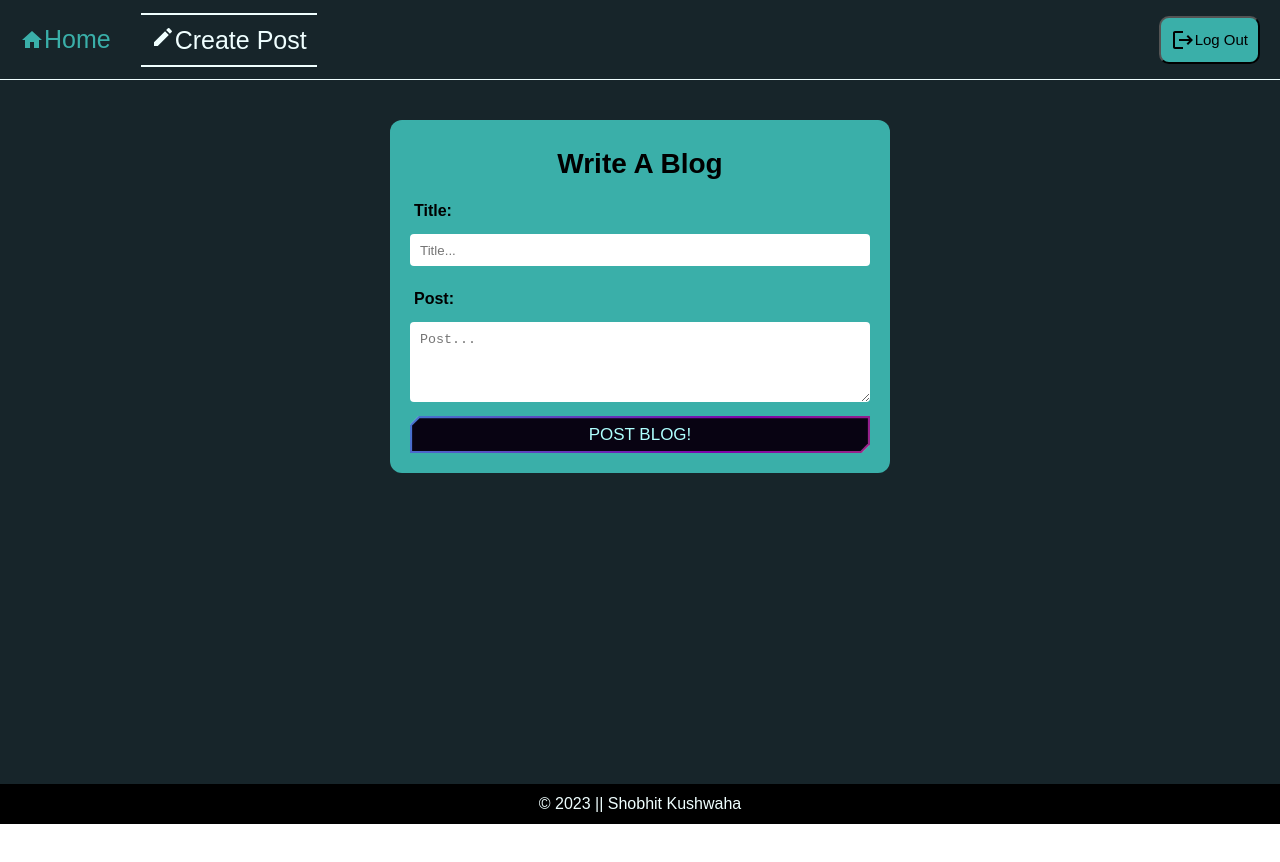
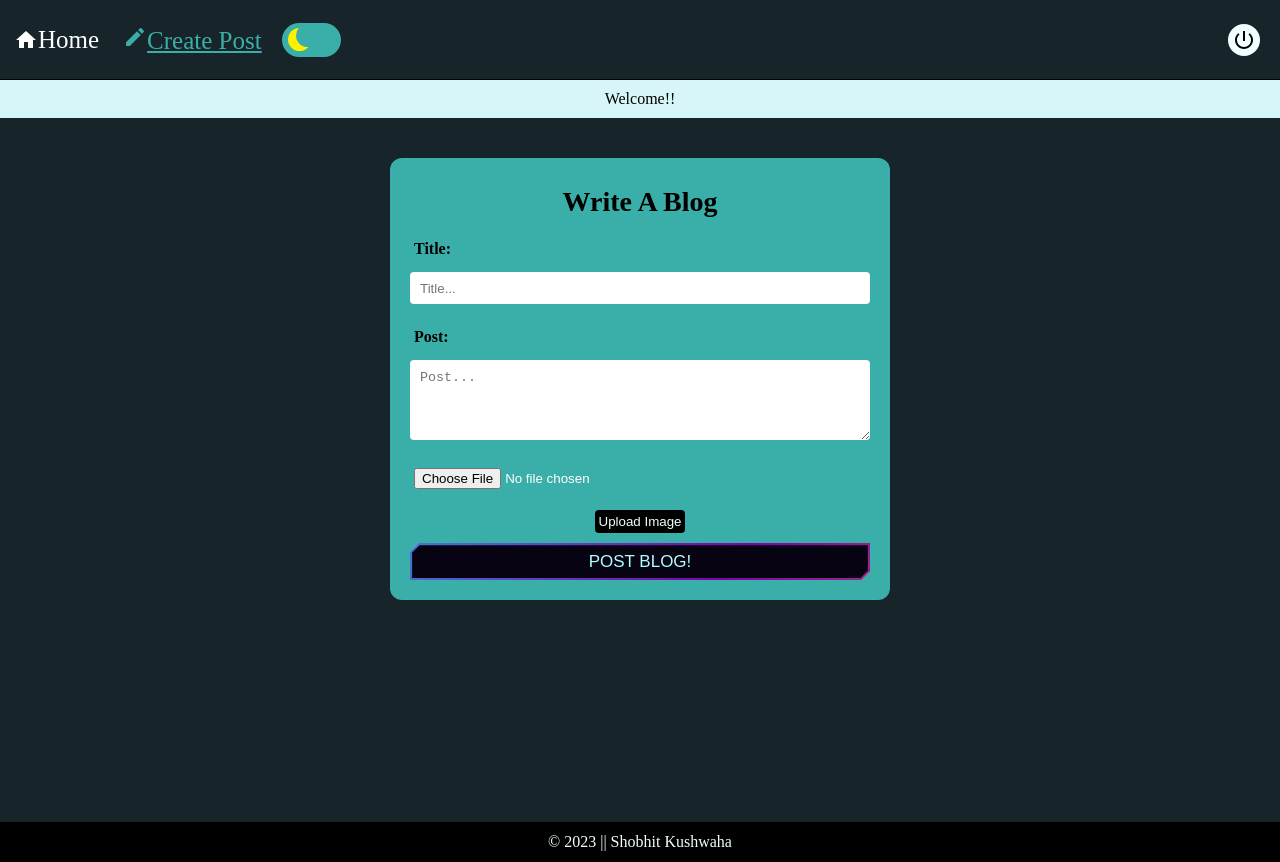
Before and after one commit to shokushwaha/blog-app-react-firebase, a React (Create React App) app: page /createpost in a window 1280 px wide. Before the commit the page ends 824 px from the top, so only its background shows below. Built offline with nearby package versions, Linux system fonts and the light colour scheme; no server answers; sample sign-in values are in the browser's storage; a web font is replaced by a local one.

Commit message:
dark-mode-added

```diff
--- a/package.json
+++ b/package.json
@@ -15,6 +15,7 @@
     "react-dom": "^18.2.0",
     "react-router-dom": "^6.6.2",
     "react-scripts": "5.0.1",
+    "uuid": "^9.0.0",
     "web-vitals": "^2.1.4"
   },
   "scripts": {
--- a/src/App.css
+++ b/src/App.css
@@ -2,12 +2,5 @@
   margin: 0;
   padding: 0;
   box-sizing: border-box;
-  overflow-y: hidden;
-  overflow-x: hidden;
+
 }
-
-body {
-  padding: 0%;
-  margin: 0%;
-  font-family: Arial, Helvetica, sans-serif;
-}
--- a/src/App.js
+++ b/src/App.js
@@ -3,32 +3,52 @@ import { BrowserRouter as Router, Routes, Route, NavLink } from "react-router-do
 import Home from "./Components/Home";
 import CreatePost from "./Components/CreatePost";
 import Login from "./Components/Login";
-import { useContext, useState } from "react";
+import { useContext, useEffect, useState } from "react";
 import Footer from "./Components/Footer";
 import HomeIcon from '@mui/icons-material/Home';
 import LoginIcon from '@mui/icons-material/Login';
-import LogoutIcon from '@mui/icons-material/Logout';
+import PowerSettingsNewIcon from '@mui/icons-material/PowerSettingsNew';
 import CreateIcon from '@mui/icons-material/Create';
 import { AuthContext } from "./Context/Appcontext";
 function App() {
-  const { isAuth, setIsAuth, signUserOut } = useContext(AuthContext);
+  const { isAuth, setIsAuth, signUserOut, dark, setDark } = useContext(AuthContext);
+  const [name, setName] = useState("  ");
+  let x = localStorage.getItem("name");
+  useEffect(() => {
+    setName(x);
+  }, [isAuth]);
+
+  const handleDark = () => {
+    setDark(!dark);
+
+  }
+  return (
+    <Router>
+      <nav style={{ backgroundColor: dark ? "#17252a" : "azure" }} >
+        <NavLink to="/" className="btns" style={{ color: dark ? "white" : "black" }} >< HomeIcon /> Home </NavLink>
 
 
-
-  return (
-    <Router>
-      <nav>
-        <NavLink to="/" className="btns">< HomeIcon /> Home </NavLink>
-
         {!isAuth ? (
-          <NavLink to="/login" className="btns"><LoginIcon /> Login </NavLink>
+          <NavLink to="/login" className="btns" style={{ color: dark ? "white" : "black" }}><LoginIcon /> Login </NavLink>
         ) : (
           <>
             <NavLink to="/createpost"> <CreateIcon />Create Post </NavLink>
-            <button onClick={signUserOut} className="lgbtn"><LogoutIcon /> Log Out</button>
+            <button onClick={signUserOut} className="lgbtn" style={{ backgroundColor: dark ? "azure" : "red", color: dark ? "black" : "azure" }}><PowerSettingsNewIcon /> </button>
           </>
         )}
+        <>
+          <label className="switch">
+            <input type="checkbox" onChange={handleDark} />
+            <span className="slider"></span>
+          </label>
+        </>
       </nav>
+      {
+        isAuth ?
+
+          <div className="greet" style={{ backgroundColor: dark ? "#d6f6f9" : "black", color: dark ? "black" : "azure" }}>
+            Welcome!! {name}
+          </div> : null}
       <Routes>
         <Route path="/" element={<Home isAuth={isAuth} />} />
         <Route path="/createpost" element={<CreatePost isAuth={isAuth} />} />
--- a/src/CSS/CreatePost.css
+++ b/src/CSS/CreatePost.css
@@ -183,6 +183,40 @@ textarea:focus {
     color: #fff;
 }
 
+.imgs {
+
+    display: flex;
+    flex-direction: column;
+    justify-content: center;
+    align-items: center;
+}
+
+.imgs>input {
+
+    display: flex;
+    align-items: center;
+    /* justify-content: center; */
+    padding: 4px;
+}
+
+.imgs>button {
+    background-color: black;
+    color: azure;
+    padding: 4px;
+    border-radius: 4px;
+    border: none;
+    outline: none;
+    margin: 4px auto;
+    margin-bottom: 10px;
+}
+
+.imgs>button:hover {
+    background-color: azure;
+    color: black;
+    cursor: pointer;
+    transform: scale(1.1);
+
+}
 
 @media screen and (max-width:600px) {
     .createPost {
--- a/src/CSS/Home.css
+++ b/src/CSS/Home.css
@@ -7,19 +7,75 @@ nav {
     display: flex;
     justify-content: flex-start;
     align-items: center;
-
     margin: 0;
     padding: 10px 0px;
     text-decoration: none;
-    border-bottom: 1px solid azure;
+    position: sticky;
+    top: 0;
+    z-index: 1;
+    border-bottom: 1px solid black;
+}
+
+
+.switch {
+    font-size: 17px;
+    position: relative;
+    display: inline-block;
+    width: 3.5em;
+    height: 2em;
+    margin-left: 10px;
+}
+
+.switch input {
+    opacity: 0;
+    width: 0;
+    height: 0;
+}
+
+
+.slider {
+    --background: #3aafa9;
+    position: absolute;
+    cursor: pointer;
+    top: 0;
+    left: 0;
+    right: 0;
+    bottom: 0;
+    background-color: var(--background);
+    transition: .5s;
+    border-radius: 30px;
+}
+
+.slider:before {
+    position: absolute;
+    content: "";
+    height: 1.4em;
+    width: 1.4em;
+    border-radius: 50%;
+    left: 10%;
+    bottom: 15%;
+    box-shadow: inset 8px -4px 0px 0px #fff000;
+    background: var(--background);
+    transition: .5s;
+}
+
+input:checked+.slider {
+    background-color: black;
+}
+
+input:checked+.slider:before {
+    transform: translateX(100%);
+    box-shadow: inset 15px -4px 0px 15px #fff000;
 }
 
 a {
+
     color: #3aafa9;
     text-decoration: none;
     margin: 10px;
     font-size: 25px;
-    padding: 10px;
+    /* padding: 10px; */
+    padding-left: 4px;
 }
 
 svg {
@@ -38,27 +94,18 @@ svg {
 }
 
 .active {
-    color: azure;
-    border-bottom: 2px solid azure;
-    border-top: 2px solid azure;
-    /* text-align: center; */
+    text-decoration: underline;
 }
 
 .homePage {
     background-color: #17252a;
     width: 100%;
-    height: 85vh;
+    height: auto;
+    padding-top: 20px;
 
-    display: flex;
-    flex-direction: column;
-    align-items: center;
-    padding-top: 20px;
 
 }
 
-.post {
-    padding: 100px;
-}
 
 .title {
 
@@ -68,22 +115,59 @@ svg {
     font-family: monospace;
 }
 
-.homePage .post {
-    width: 600px;
+.homePage {
+    width: 100%;
     height: auto;
-    max-height: 600px;
-    background-color: rgb(250, 250, 250);
-    box-shadow: rgba(0, 0, 0, 0.24) 0px 3px 8px;
-    margin: 20px;
-    padding: 20px;
-    border-radius: 15px;
+    min-height: 800px;
+    background-color: rgb(44, 44, 44);
+    display: flex;
+    flex-direction: column;
+}
+
+
+.post {
+    width: 40vw;
+    border-radius: 10px;
+    box-shadow: 0px 0px 20px rgb(141, 140, 140);
+    background-color: azure;
+
+    margin: 10px auto;
+    padding-bottom: 10px;
+}
+
+
+.xbox {
+    display: flex;
+    align-items: center;
+    justify-content: flex-start;
+    padding: 0;
+    margin: 0;
+    width: 40vw;
+    padding: 10px;
+}
+
+.ybox {
+    display: flex;
+    flex-direction: column;
+}
+
+img {
+    width: 200px;
+    border-radius: 10px;
+}
+
+.title {
+    margin-left: 10px;
+
+
 }
 
 .postText {
 
-    font-size: 15px;
-    padding: 10px;
+    font-size: 18px;
+    margin-left: 10px;
     font-family: 'Alegreya SC', serif;
+    color: black;
 
 }
 
@@ -91,17 +175,27 @@ svg {
 
     text-decoration: overline;
     font-size: 12px;
-    padding: 10px;
+    margin-left: 10px;
     font-weight: 800;
+    margin-top: 10px;
     font-family: 'Alegreya SC', serif;
+    color: rgb(100, 99, 99);
 
+}
+
+.postDate {
+    margin-left: 10px;
+    font-size: 10px;
+    margin-top: 4px;
+    color: rgb(105, 103, 103);
 }
 
 .deletePost {
 
     display: flex;
     align-items: center;
-    justify-content: center;
+    justify-content: flex-end;
+
 }
 
 .deletePost svg {
@@ -148,59 +242,44 @@ svg {
 
 .lgbtn {
     background-color: #3aafa9;
+
     position: absolute;
     right: 20px;
-    padding: 10px;
+
     display: flex;
     align-items: center;
     justify-content: center;
     color: black;
-    border-radius: 10px;
-    font-size: 15px;
+
+    font-size: 20px;
+    width: auto;
+    padding: 4px;
     transition: all;
+    border-radius: 4px;
+    border: none;
+    outline: none;
+    border-radius: 50%;
 }
 
 .lgbtn:hover {
     cursor: pointer;
-
-    box-shadow: 0px 0px 20px#3aafa9;
-
-    background-color: #17252a;
-    border: 2px solid #3aafa9;
-    color: #3aafa9;
-    transition-duration: 400ms;
+    box-shadow: 0px 0px 10px red;
+    transform: scale(1.1);
 }
 
-.post .postHeader {
-    display: flex;
-    justify-content: center;
-    width: 100%;
-}
 
-.postHeader .title {
-    flex: 50%;
-}
-
-.postHeader .deletePost {
+.deletePost {
     flex: 50%;
     display: flex;
     flex-direction: column;
     align-items: flex-end;
 }
 
-.post .postText {
-    word-wrap: break-word;
-    height: auto;
-    max-height: 400px;
-    width: 100%;
-    overflow: hidden;
-    overflow-y: auto;
-}
 
 @media screen and (max-width:600px) {
 
     nav {
-        width: 100vw;
+        width: 100%;
 
     }
 
@@ -222,8 +301,17 @@ svg {
     }
 
     .post {
-        max-width: 90%;
+        width: 90%;
         margin: 4px auto;
+    }
+
+    .ybox {
+        margin-left: 0px;
+    }
+
+    .title {
+        font-size: 10px;
+        margin-left: 4px;
     }
 
     .foot {
@@ -231,3 +319,11 @@ svg {
         width: 100vw;
     }
 }
+
+
+.greet {
+    background-color: black;
+    color: azure;
+    padding: 10px;
+    text-align: center;
+}
--- a/src/Components/CreatePost.jsx
+++ b/src/Components/CreatePost.jsx
@@ -1,10 +1,34 @@
-import React, { useEffect, useContext } from "react";
+import React, { useState, useEffect, useContext } from "react";
 import { useNavigate } from "react-router-dom";
 import "../CSS/CreatePost.css"
 import { AuthContext } from "../Context/Appcontext";
+
+
+import {
+    uploadBytes,
+    getDownloadURL,
+} from "firebase/storage";
+import { storage } from "../firebase";
+import { ref } from "firebase/storage"
+import { v4 } from "uuid";
+
+
 function CreatePost() {
     const navigate = useNavigate();
-    const { setTitle, setPostText, createPost, isAuth } = useContext(AuthContext);
+    const { setTitle, setPostText, createPost, isAuth, imgurl, setImgUrl } = useContext(AuthContext);
+
+    // image uploading
+    const [imageUpload, setImageUpload] = useState(null);
+    const uploadFile = () => {
+        if (imageUpload == null) return;
+        const imageRef = ref(storage, `images/${imageUpload.name + v4()}`);
+        uploadBytes(imageRef, imageUpload).then((snapshot) => {
+            getDownloadURL(snapshot.ref).then((url) => {
+                setImgUrl(url);
+                alert("image uploaded");
+            });
+        });
+    };
 
     useEffect(() => {
         if (!isAuth) {
@@ -34,6 +58,15 @@ function CreatePost() {
                         }}
                     />
                 </div>
+                <div className="imgs">
+                    <input
+                        type="file"
+                        onChange={(event) => {
+                            setImageUpload(event.target.files[0]);
+                        }}
+                    />
+                    <button onClick={uploadFile}> Upload Image</button>
+                </div>
                 <button className="btn" onClick={createPost}> Post Blog!</button>
             </div>
         </div>
--- a/src/Components/Home.jsx
+++ b/src/Components/Home.jsx
@@ -1,4 +1,4 @@
-import React, { useEffect, useContext } from "react";
+import React, { useState, useEffect, useContext } from "react";
 
 import { auth } from "../firebase";
 import DeleteIcon from '@mui/icons-material/Delete';
@@ -7,27 +7,38 @@ import "../CSS/Home.css"
 
 function Home({ isAuth }) {
 
-    const { postLists, getPosts, deletePost } = useContext(AuthContext);
-
-
-
-
+    const { postLists, getPosts, deletePost, dark } = useContext(AuthContext);
     useEffect(() => {
         getPosts();
     }, []);
 
 
+
     return (
-        <div className="homePage">
+        <div className="homePage" style={{ backgroundColor: dark ? "#17252a" : "azure" }}>
             {postLists.map((post) => {
                 return (
                     <div className="wrap">
 
-                        <div className="post">
-                            <div className="postHeader">
+                        <div className="post" key={post.author.id} style={{ backgroundColor: dark ? "azure" : "#d6f6f9" }}>
+                            <div className="xbox">
+                                <div className="imgs">
+                                    {post.imgurl === "" ?
+                                        null : <img src={post.imgurl} />}
+                                </div>
+                                <div className="ybox">
+
                                     <div className="title">
                                         <h1> {post.title}</h1>
                                     </div>
+                                    <div className="postWriter" >@ {post.author.name}</div>
+                                    <div className="postDate" >{post.createdAt}</div>
+                                </div>
+
+                            </div>
+
+                            <div className="postText"> {post.postText} </div>
+
                             <div className="deletePost">
                                 {isAuth && post.author.id === auth.currentUser.uid && (
                                     <button
@@ -40,9 +51,7 @@ function Home({ isAuth }) {
                                 )}
                             </div>
                         </div>
-                            <div className="postText"> {post.postText} </div>
-                            <div className="postWriter" >@ {post.author.name}</div>
-                        </div>
+
                     </div>
                 );
             })}
--- a/src/Context/Appcontext.jsx
+++ b/src/Context/Appcontext.jsx
@@ -7,29 +7,33 @@ import { signInWithPopup } from "firebase/auth";
 export const AuthContext = createContext();
 export default function AppProvider({ children }) {
 
+    //dark mode
+    const [dark, setDark] = useState(true);
+
     // app.js
     const [isAuth, setIsAuth] = useState(localStorage.getItem("isAuth"));
     const signUserOut = () => {
         signOut(auth).then(() => {
             localStorage.clear();
             setIsAuth(false);
-            window.location.replace("/login");
+            window.location.replace("/");
         });
     };
 
 
 
     // login.js
+
     const signInWithGoogle = () => {
         signInWithPopup(auth, provider).then((result) => {
             localStorage.setItem("isAuth", true);
             setIsAuth(true);
+            localStorage.setItem("email", result.user.email);
+            localStorage.setItem("name", result.user.displayName);
+            window.location.replace("/");
 
-
-            window.location.replace("/");
         });
     };
-
 
     // home.js
     const [postLists, setPostList] = useState([]);
@@ -47,19 +51,28 @@ export default function AppProvider({ children }) {
     // create post.js
     const [title, setTitle] = useState("");
     const [postText, setPostText] = useState("");
+    const [imgurl, setImgUrl] = useState("");
 
 
+    const date = new Date();
+
+    let day = date.getDate();
+    let month = date.getMonth() + 1;
+    let year = date.getFullYear();
     const createPost = async () => {
         await addDoc(postsCollectionRef, {
             title,
             postText,
             author: { name: auth.currentUser.displayName, id: auth.currentUser.uid },
+            imgurl,
+            createdAt: `${day}-${month}-${year}`
         });
         window.location.replace("/");
     };
 
+
     return (
-        <AuthContext.Provider value={{ isAuth, setIsAuth, signUserOut, signInWithGoogle, postLists, setPostList, postsCollectionRef, getPosts, deletePost, title, setTitle, postText, setPostText, createPost }} >
+        <AuthContext.Provider value={{ dark, setDark, isAuth, setIsAuth, signUserOut, signInWithGoogle, postLists, setPostList, postsCollectionRef, getPosts, deletePost, title, setTitle, postText, setPostText, createPost, imgurl, setImgUrl }} >
             {children}
         </AuthContext.Provider>
     )
--- a/src/firebase.js
+++ b/src/firebase.js
@@ -1,6 +1,7 @@
 import { initializeApp } from "firebase/app";
 import { getFirestore } from "firebase/firestore";
 import { getAuth, GoogleAuthProvider } from "firebase/auth";
+import { getStorage } from "firebase/storage";
 // TODO: Add SDKs for Firebase products that you want to use
 // https://firebase.google.com/docs/web/setup#available-libraries
 
@@ -11,7 +12,7 @@ const firebaseConfig = {
     projectId: "blogs-60b63",
     storageBucket: "blogs-60b63.appspot.com",
     messagingSenderId: "184791569044",
-    appId: "1:184791569044:web:f8ea365895a4e65f365a81",
+    appId: "1:184791569044:web:f8ea365895a4e65f365a81"
 };
 
 // Initialize Firebase
@@ -20,3 +21,4 @@ const app = initializeApp(firebaseConfig);
 export const db = getFirestore(app);
 export const auth = getAuth(app);
 export const provider = new GoogleAuthProvider();
+export const storage = getStorage(app);
--- a/src/index.css
+++ /dev/null
@@ -1,13 +0,0 @@
-body {
-  margin: 0;
-  font-family: -apple-system, BlinkMacSystemFont, 'Segoe UI', 'Roboto', 'Oxygen',
-    'Ubuntu', 'Cantarell', 'Fira Sans', 'Droid Sans', 'Helvetica Neue',
-    sans-serif;
-  -webkit-font-smoothing: antialiased;
-  -moz-osx-font-smoothing: grayscale;
-}
-
-code {
-  font-family: source-code-pro, Menlo, Monaco, Consolas, 'Courier New',
-    monospace;
-}
```
Also changed, not shown: 2 other files (tests, documents, lock files or other folders). Lines whose indentation alone changed are shown as unchanged.
